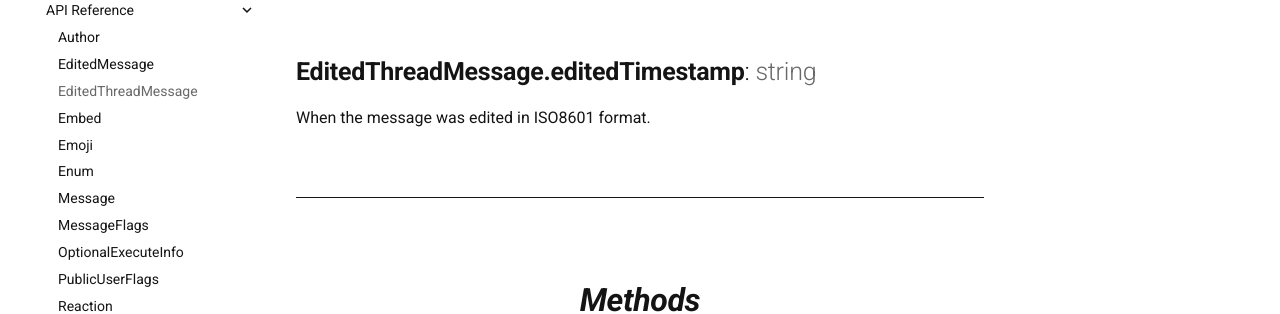
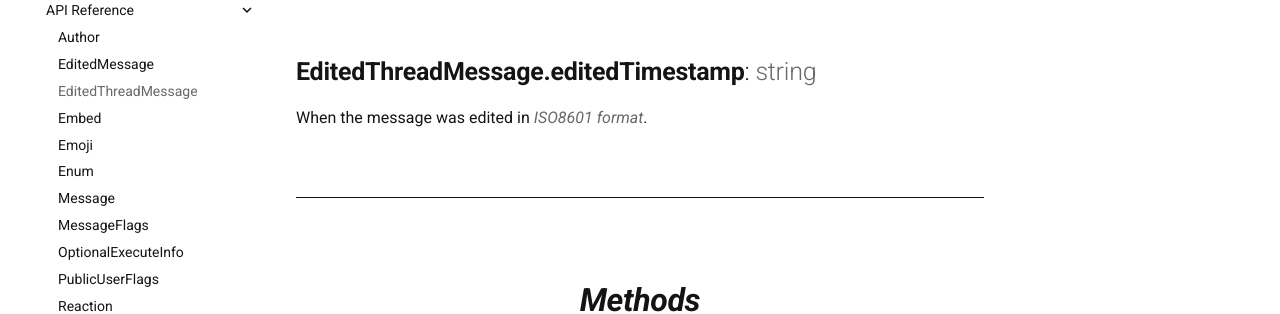
Before and after one commit to Jodenee/Voyager, an MkDocs documentation site: the page built from docs/API Reference/EditedThreadMessage.md, in a window 1280 px wide and 900 px high, scrolled down 3919 px. Shown: the part 152-466 px from the top of the window. Built offline with MkDocs 1.6.1 and Material for MkDocs 9.7.7, drawn with Linux system fonts in a browser that asks for light colours; comment, search, counter and statistics services are not loaded; the version menu is left out; part of the change alters nothing that is shown.

```diff
--- a/docs/API Reference/EditedThreadMessage.md
+++ b/docs/API Reference/EditedThreadMessage.md
@@ -151,7 +151,7 @@ A number that represents the approximate position of the message in a thread.
 <br />
 
 ## **EditedThreadMessage.editedTimestamp**: [string](https://create.roblox.com/docs/scripting/luau/strings)
-When the message was edited in ISO8601 format.
+When the message was edited in [*ISO8601 format*](https://www.iso.org/iso-8601-date-and-time-format.html).
 
 <br />
 
```
